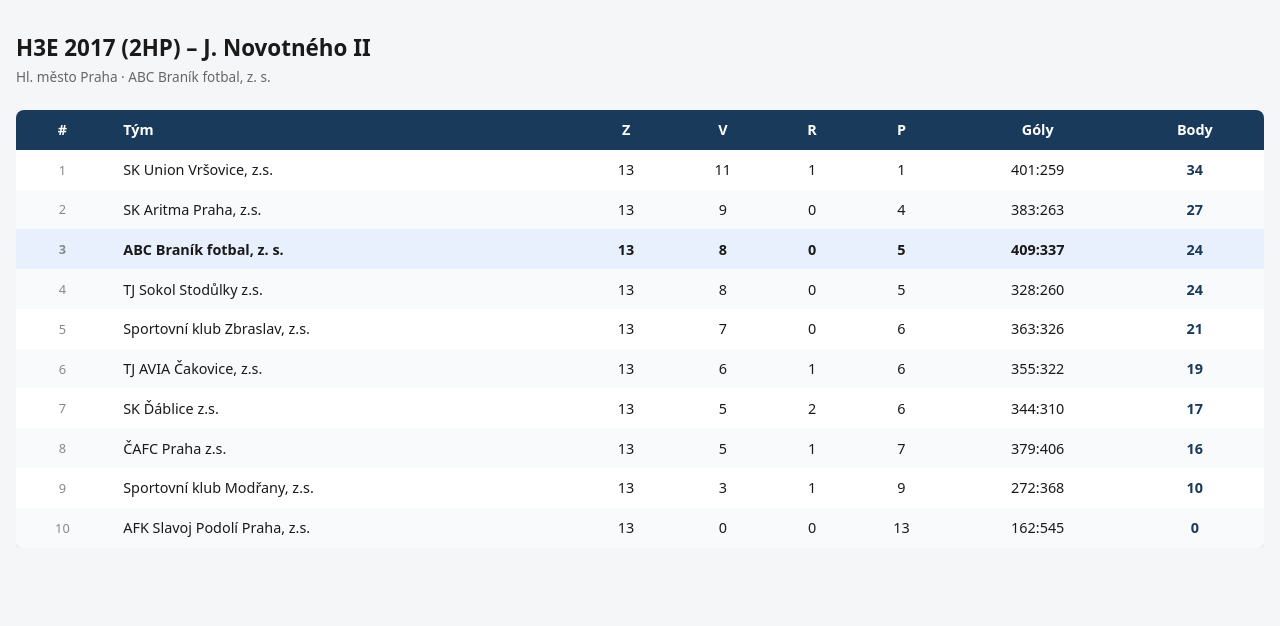
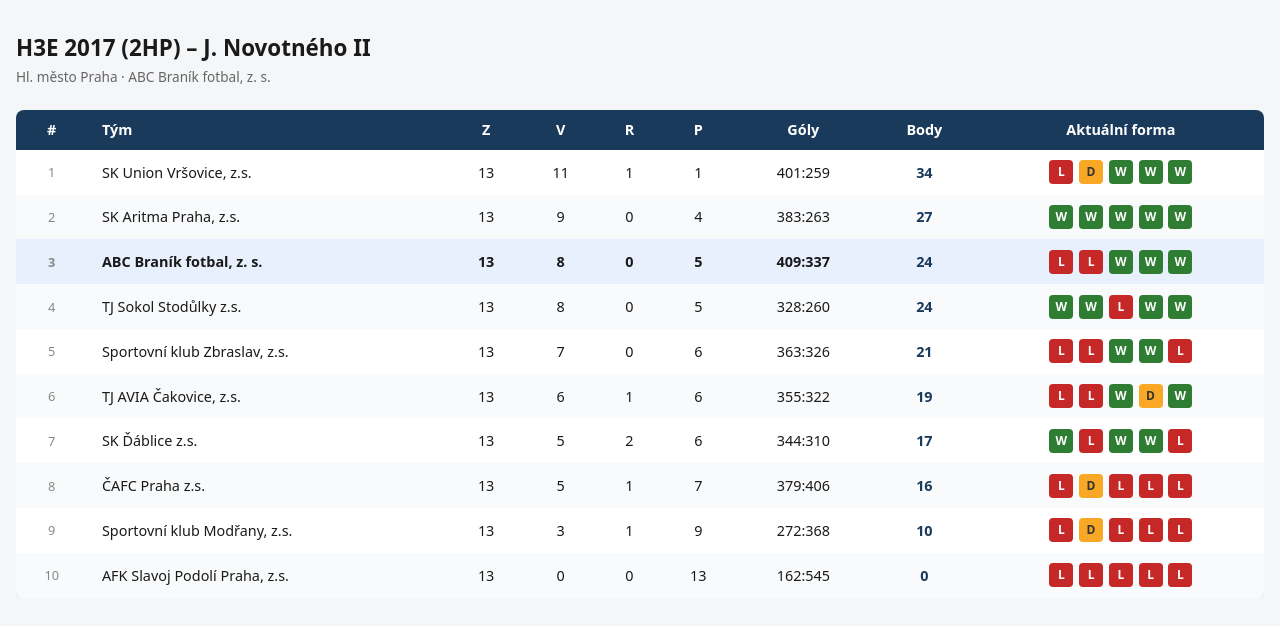
Before and after one commit to 212444970/J-Novotneho-II-2017, a Flask app: page / in a window 1280 px wide. Shown: the top 626 px of the page. Run offline with Flask 3, Linux system fonts and the light colour scheme; data comes from the database, SQL or seed files in the repository.

Commit message:
Add form column (last 5 results) with W/L/D color badges

```diff
--- a/table.py
+++ b/table.py
@@ -5,7 +5,7 @@ from db import all_matches
 def build_standings() -> list[dict]:
     teams: dict[str, dict] = defaultdict(lambda: {
         "team": "", "played": 0, "won": 0, "drawn": 0, "lost": 0,
-        "gf": 0, "ga": 0,
+        "gf": 0, "ga": 0, "history": [],
     })
 
     for m in all_matches():
@@ -23,18 +23,27 @@ def build_standings() -> list[dict]:
 
         if hg > ag:
             teams[h]["won"] += 1
+            teams[h]["history"].append("W")
             teams[a]["lost"] += 1
+            teams[a]["history"].append("L")
         elif hg < ag:
             teams[a]["won"] += 1
+            teams[a]["history"].append("W")
             teams[h]["lost"] += 1
+            teams[h]["history"].append("L")
         else:
             teams[h]["drawn"] += 1
+            teams[h]["history"].append("D")
             teams[a]["drawn"] += 1
+            teams[a]["history"].append("D")
 
     rows = []
     for t in teams.values():
         t["points"] = t["won"] * 3 + t["drawn"]
         t["gd"] = t["gf"] - t["ga"]
+        # last 5, most recent first
+        t["form"] = list(reversed(t["history"][-5:]))
+        del t["history"]
         rows.append(t)
 
     rows.sort(key=lambda r: (-r["points"], -r["gd"], -r["gf"]))
--- a/templates/index.html
+++ b/templates/index.html
@@ -65,6 +65,21 @@
 
     .pos { color: #888; font-size: 0.8rem; }
     .pts { font-weight: 700; color: #1a3a5c; }
+
+    .form { white-space: nowrap; }
+    .badge {
+      display: inline-block;
+      width: 1.5rem;
+      line-height: 1.5rem;
+      border-radius: 4px;
+      font-size: 0.75rem;
+      font-weight: 700;
+      color: #fff;
+      margin: 0 1px;
+    }
+    .badge-W { background: #2e7d32; }
+    .badge-L { background: #c62828; }
+    .badge-D { background: #f9a825; color: #333; }
   </style>
 </head>
 <body>
@@ -84,6 +99,7 @@
           <th>P</th>
           <th>Góly</th>
           <th>Body</th>
+          <th>Aktuální forma</th>
         </tr>
       </thead>
       <tbody>
@@ -97,6 +113,11 @@
           <td>{{ r.lost }}</td>
           <td>{{ r.gf }}:{{ r.ga }}</td>
           <td class="pts">{{ r.points }}</td>
+          <td class="form">
+            {% for result in r.form %}
+              <span class="badge badge-{{ result }}">{{ result }}</span>
+            {% endfor %}
+          </td>
         </tr>
         {% endfor %}
       </tbody>
```
